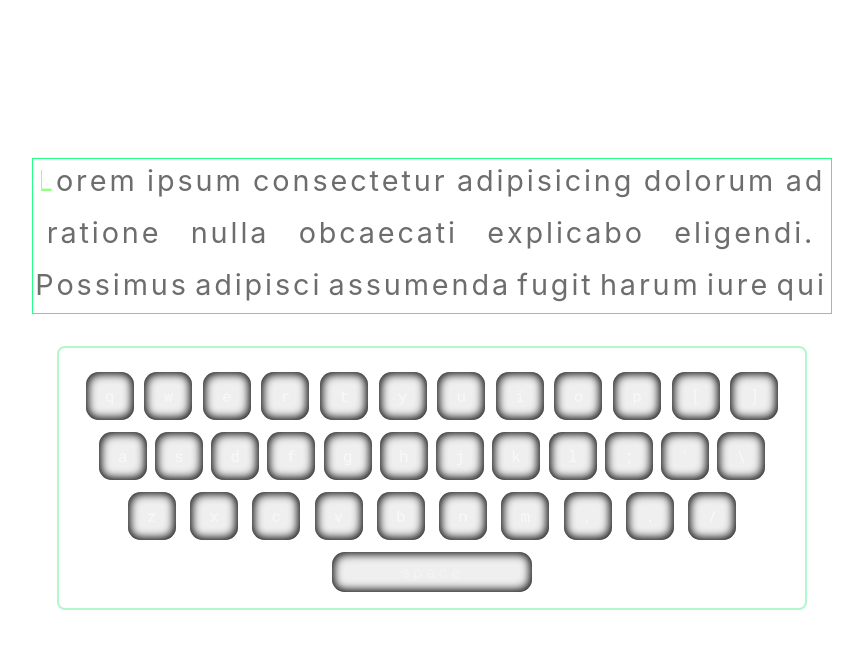
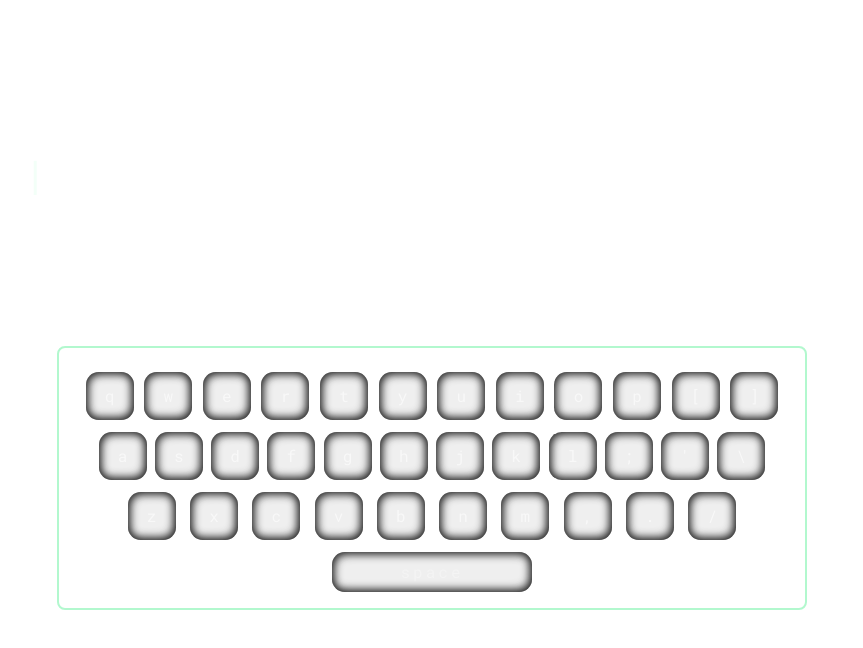
Before and after one commit to gautam-kumar-0/minTy, a React (Vite) app: page / in a window 1280 px wide. Shown: the top 648 px of the page, without its empty margins (208-1071 px from the left). Built offline with nearby package versions, Linux system fonts and the light colour scheme.

Commit message:
cursor backspace but ugly

```diff
--- a/src/components/Keyboard.css
+++ b/src/components/Keyboard.css
@@ -62,16 +62,18 @@
 	place-items: center;
 }
 span.pending {
-	color: rgb(109, 109, 109);
+	opacity: 0.3;
 }
-
+span.current {
+	opacity: 0.6;
+}
 span.done {
-	color: rgb(235, 235, 235);
+	opacity: 1;
 }
 .text-window {
 	width: clamp(600px, 70vw, 800px);
 	font-size: 1.8em;
-	border: 1px solid rgb(38, 255, 136);
+	/* border: 1px solid rgb(38, 255, 136); */
 	display: flex;
 	flex-wrap: wrap;
 	align-items: stretch;
@@ -88,7 +90,7 @@ span.done {
 	height: 1.8em;
 }
 .letter {
-	color: rgb(147, 255, 126);
+	color: rgb(255, 255, 255);
 	letter-spacing: 0.1em;
 	min-width: 2px;
 	min-height: 1.8em;
@@ -98,9 +100,26 @@ span.done {
 	position: absolute;
 	width: 0.1em;
 	height: 1.2em;
-	background-color: #ffffff;
+	color: rgb(65, 255, 144);
+	background-color: currentColor;
 	top: 0.2em;
 	left: 0;
-	border-radius: 1em;
-	transition: all 200ms ease;
+	transition: all 100ms ease;
+	translate: -0.08em 0.1em;
 }
+.blink {
+	animation: blink 1000ms ease-in infinite;
+	animation-delay: 2s;
+}
+@keyframes blink {
+	0% {
+		opacity: 1;
+	}
+	50% {
+		opacity: 0;
+	}
+
+	100% {
+		opacity: 1;
+	}
+}
--- a/src/components/Keyboard.jsx
+++ b/src/components/Keyboard.jsx
@@ -17,6 +17,10 @@ const Keyboard = () => {
 	const handleInput = function (key) {
 		console.log("begin", key, text[nextInputIndex], nextInputIndex, inputText);
 		if (!isTyping) return setIsTyping(true);
+		if (key == "Backspace") {
+			setNextInputIndex(nextInputIndex - 1);
+			setInputText(inputText.slice(0, -1));
+		}
 		if (key == text[nextInputIndex]) {
 			setNextInputIndex((prev) => prev + 1);
 			setInputText((prev) => prev.concat(key));
--- a/src/components/TextWindow.jsx
+++ b/src/components/TextWindow.jsx
@@ -25,12 +25,14 @@ function TextWindow({text, nextInputIndex}) {
 
 	useEffect(() => {
 		if (textWindowRef.current && cursorRef.current) {
+			cursorRef.current.classList.remove("blink");
 			const {x, y} = textWindowRef.current.getBoundingClientRect();
 			const {top, left} = textWindowRef.current
 				.querySelector(".current")
 				.getBoundingClientRect();
 			cursorRef.current.style.top = `${top - y}px`;
 			cursorRef.current.style.left = `${left - x}px`;
+			cursorRef.current.classList.add("blink");
 			console.log(top, left);
 		}
 	}, [nextInputIndex]);
```
